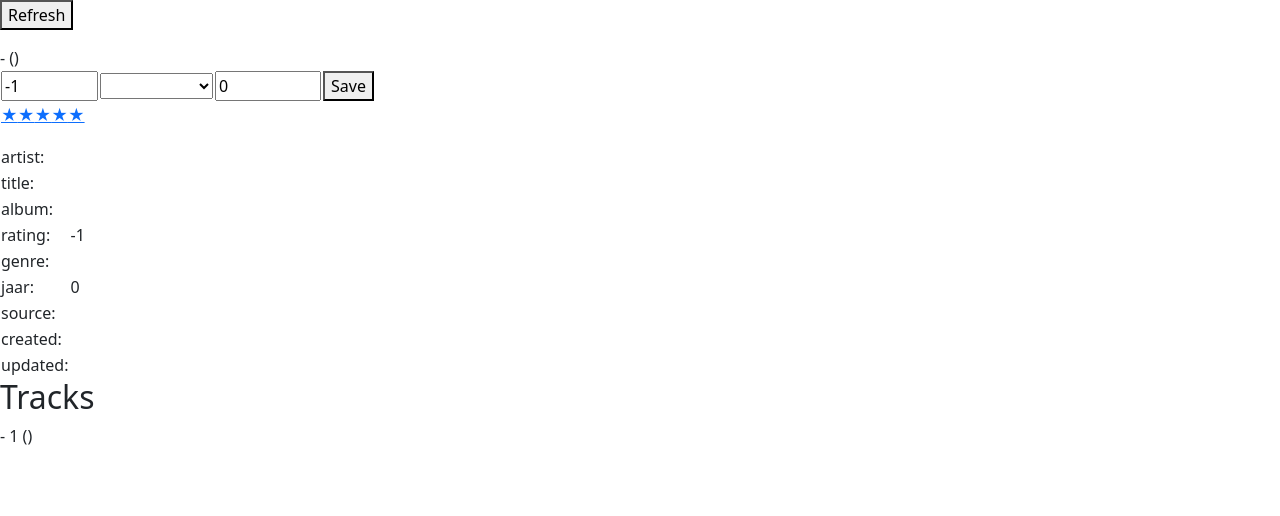
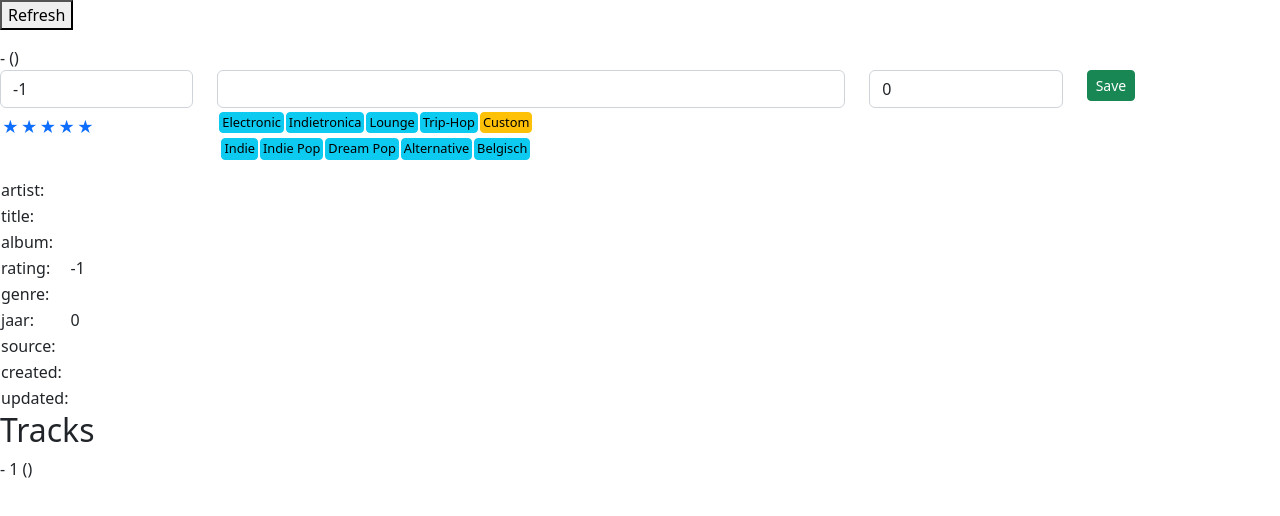
Before and after one commit to struyfe/angular-ivy-j7bpbc, an Angular app: page / in a window 1280 px wide. Shown: the top 516 px of the page. Built offline with nearby package versions, Linux system fonts and the light colour scheme; no server answers.

Commit message:
1 file modified

```diff
--- a/src/app/app.component.html
+++ b/src/app/app.component.html
@@ -7,13 +7,12 @@
 {{ this.selectedTrack.artist }} - {{ this.selectedTrack.title }} ({{ this.selectedTrack.album }})
 </div>
 <div>
-  <table>
-    <tr>
-      <td>
-        <input id="inpR1" type="number" name="txtRating" [(ngModel)]="selectedTrack.rating" min="0" max="100" step="20"/>
-      </td>
-      <td>
-        <select [(ngModel)]="selectedTrack.genre" id="inpR2">
+    <div class="row">
+      <div class="col-sm-2">
+        <input  id="inpR1" class="form-control" type="number" name="txtRating" [(ngModel)]="selectedTrack.rating" min="0" max="100" step="20"/>
+      </div>
+      <div class="col-sm-6">
+        <select class="form-control" [(ngModel)]="selectedTrack.genre" id="inpR2">
           <option></option>
           <option>Acid</option>
           <option>Acid Jazz</option>
@@ -53,27 +52,49 @@
           <option>Twee</option>
           <option>World</option>			<!-- ? -->
         </select>
-      </td>
-      <td>
-        <input id="inpR3" type="number" name="txtJaar" [(ngModel)]="selectedTrack.jaar"   min="0"   max="2999" step="1"/>
-      </td>
-      <td>
-        <button type="button" (click)="RateSelectedTrack()">Save</button>
-      </td>
-    </tr>
-    <tr>
-      <td>
-      <span (click)="selectedTrack.rating=20"><a href="">&#9733;</a></span>
-      <span (click)="selectedTrack.rating=40"><a href="">&#9733;</a></span>
-      <span (click)="selectedTrack.rating=60"><a href="">&#9733;</a></span>
-      <span (click)="selectedTrack.rating=80"><a href="">&#9733;</a></span>
-      <span (click)="selectedTrack.rating=100"><a href="">&#9733;</a></span>
-      </td>
-      <td></td>
-      <td></td>
-      <td></td>
-    </tr>
-  </table>
+      </div>
+      <div class="col-sm-2">
+        <input class="form-control" id="inpR3" type="number" name="txtJaar" [(ngModel)]="selectedTrack.jaar"   min="0"   max="2999" step="1"/>
+      </div>
+      <div class="col-sm-2">
+        <button type="button" class="btn btn-success btn-sm"  (click)="RateSelectedTrack()">Save</button>
+      </div>
+    </div>
+    <div class="row">
+      <div class="col-sm-2">
+      <div class="btn-group" role="group" aria-label="Basic example">
+      <button (click)="selectedTrack.rating=20" type="button" class="btn btn-link" style="padding-left: 1px; padding-right: 0px; text-decoration: none">&#9733;</button>
+      <button (click)="selectedTrack.rating=40" type="button" class="btn btn-link" style="padding-left: 1px; padding-right: 0px; text-decoration: none">&#9733;</button>
+      <button (click)="selectedTrack.rating=60" type="button" class="btn btn-link" style="padding-left: 1px; padding-right: 0px; text-decoration: none">&#9733;</button>
+      <button (click)="selectedTrack.rating=80" type="button" class="btn btn-link" style="padding-left: 1px; padding-right: 0px; text-decoration: none">&#9733;</button>
+      <button (click)="selectedTrack.rating=100" type="button" class="btn btn-link" style="padding-left: 1px; padding-right: 0px; text-decoration: none">&#9733;</button>
+      </div>
+      </div>
+      <div class="col-sm-6">
+      <table>
+      <tr>
+        <td align="center">
+        <button type="button" class="btn btn-info btn-sm" style="padding: 0px 2px; margin: 0px 1px; font-size: .80rem;" (click)='selectedTrack.genre="Electronic"'>Electronic</button>
+          <button type="button" class="btn btn-info btn-sm" style="padding: 0px 2px; margin: 0px 1px; font-size: .80rem;" (click)='selectedTrack.genre="Indietronica"'>Indietronica</button>
+          <button type="button" class="btn btn-info btn-sm" style="padding: 0px 2px; margin: 0px 1px; font-size: .80rem;" (click)='selectedTrack.genre="Lounge"'>Lounge</button>
+          <button type="button" class="btn btn-info btn-sm" style="padding: 0px 2px; margin: 0px 1px; font-size: .80rem;" (click)='selectedTrack.genre="Trip-Hop"'>Trip-Hop</button>
+          <button type="button" class="btn btn-warning btn-sm" style="padding: 0px 2px; margin: 0px 1px; font-size: .80rem;" (click)='selectedTrack.genre="Custom"'>Custom</button>
+        </td>
+      </tr>
+      <tr>
+        <td align="center">
+        <button type="button" class="btn btn-info btn-sm" style="padding: 0px 2px; margin: 0px 1px; font-size: .80rem;" (click)='selectedTrack.genre="Indie"'>Indie</button>
+        <button type="button" class="btn btn-info btn-sm" style="padding: 0px 2px; margin: 0px 1px; font-size: .80rem;" (click)='selectedTrack.genre="Indie Pop"'>Indie Pop</button>
+        <button type="button" class="btn btn-info btn-sm" style="padding: 0px 2px; margin: 0px 1px; font-size: .80rem;" (click)='selectedTrack.genre="Dream Pop"'>Dream Pop</button>
+        <button type="button" class="btn btn-info btn-sm" style="padding: 0px 2px; margin: 0px 1px; font-size: .80rem;" (click)='selectedTrack.genre="Alternative"'>Alternative</button>
+        <button type="button" class="btn btn-info btn-sm" style="padding: 0px 2px; margin: 0px 1px; font-size: .80rem;" (click)='selectedTrack.genre="Belgisch"'>Belgisch</button>
+      </tr>
+    </table>
+
+      </div>
+      <div class="col"></div>
+      <div class="col"></div>
+    </div>
 </div>
 <p></p>
 <table>
```
